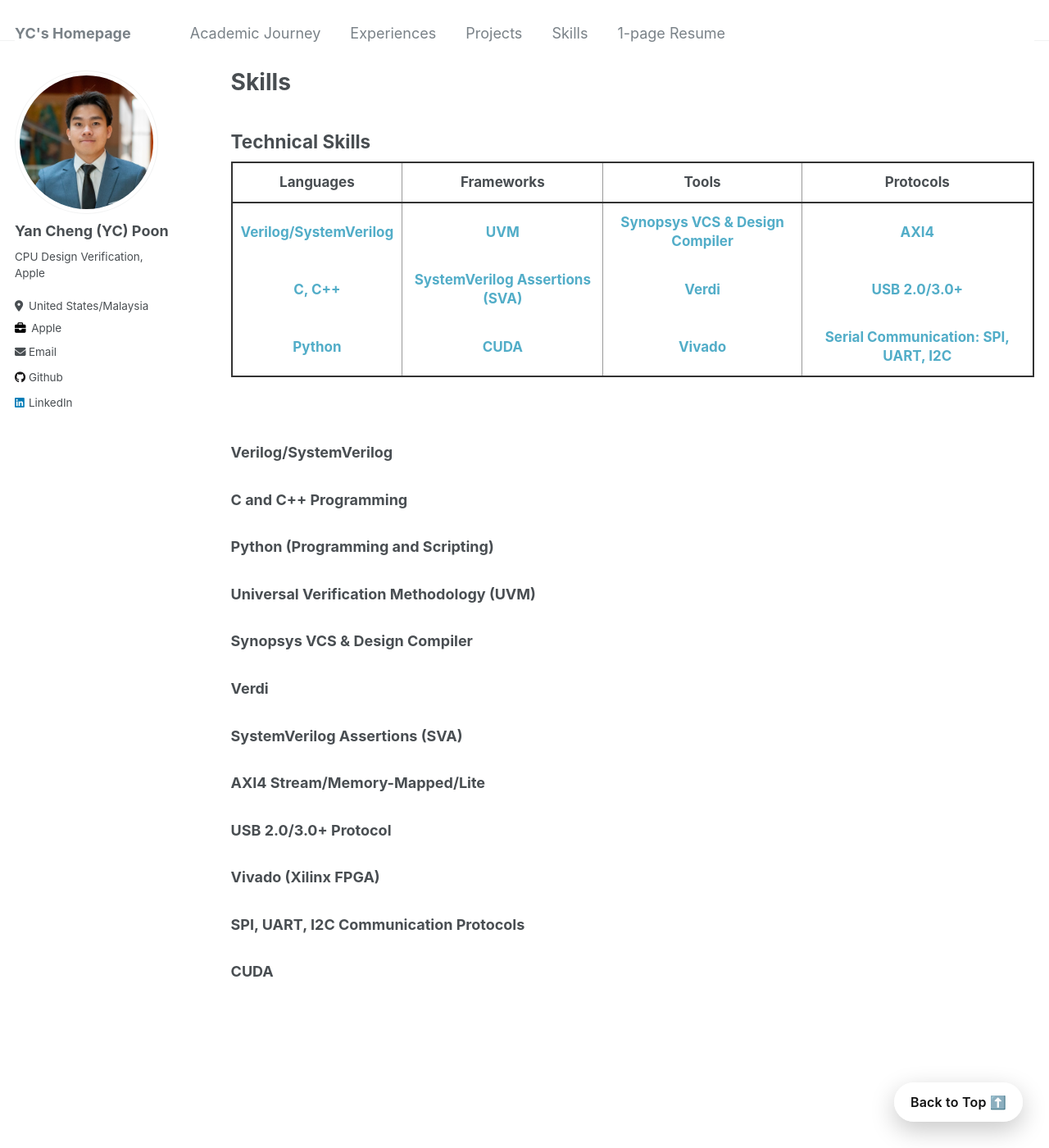
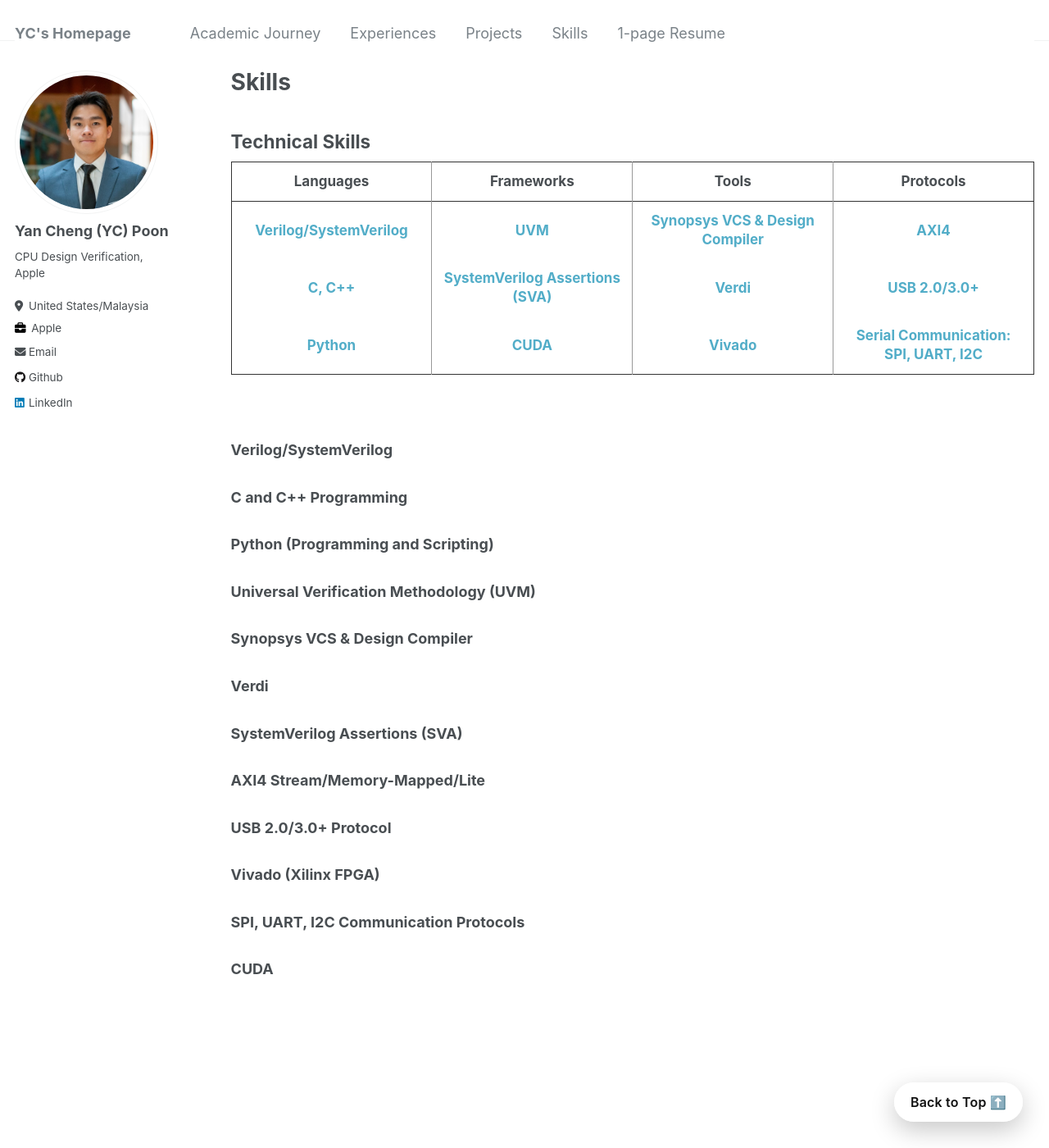
Before and after one commit to ycpoon/ycpoon.github.io, a Jekyll site: the page built from _pages/skills.md, in a window 1280 px wide and 1400 px high. Shown: the whole window at 82% size. Built offline with Jekyll 4.4.1, drawn with Linux system fonts in a browser that asks for light colours.

Commit message:
revamp sills mobile check8

```diff
--- a/assets/css/main.scss
+++ b/assets/css/main.scss
@@ -81,8 +81,14 @@ h2, h3, h4 {
 .skill-table table {
   width: 100%;
   border-collapse: collapse;
-  border: 2px solid #333;
+  border: 1px solid #333;
   table-layout: auto;
+}
+
+.skill-table table td,
+.skill-table table th {
+  width: 25%; /* equally divide 4 columns */
+  text-align: center; /* optional: center content */
 }
 
 .skill-table td {
@@ -98,7 +104,7 @@ h2, h3, h4 {
 }
 
 .skill-table tr:first-child {
-  border-bottom: 2px solid #333; /* thick line after header row */
+  border-bottom: 1px solid #333; /* thick line after header row */
 }
 
 .skill-table tr td:first-child {
```
